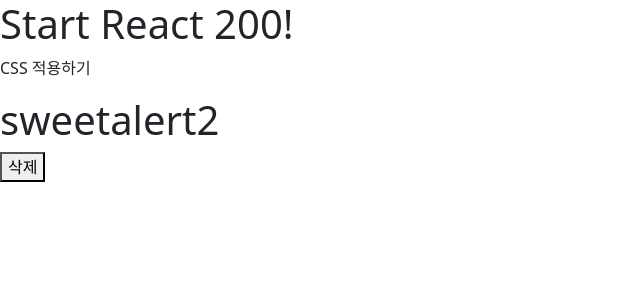
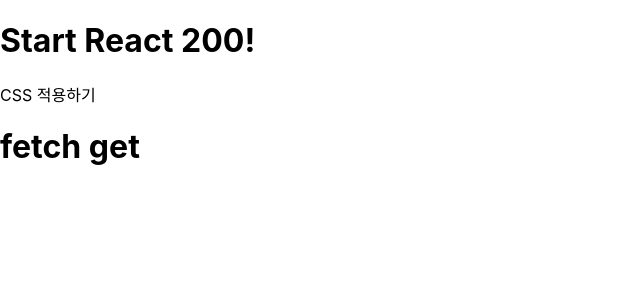
Before and after one commit to Yerim-Choi/React_Study, a React (Create React App) app in the folder client/: page / in a window 1280 px wide. Shown: the top 300 px of the page, without its empty margins (0-640 px from the left). Built offline with nearby package versions, Linux system fonts and the light colour scheme.

Commit message:
#R059_fetch get 호출

```diff
--- a/client/src/App.js
+++ b/client/src/App.js
@@ -1,14 +1,14 @@
 import React from "react";
 // import "./App.css";
-import Sweetalert2Confirm from "./R058_Sweetalert2Confirm.js";
-import "bootstrap/dist/css/bootstrap.css";
+import FetchGet from "./R059_FetchGet.js";
+// import "bootstrap/dist/css/bootstrap.css";
 
 function App() {
   return (
     <div>
       <h1>Start React 200!</h1>
       <p>CSS 적용하기</p>
-      <Sweetalert2Confirm />
+      <FetchGet />
     </div>
   );
 }
--- /dev/null
+++ b/client/src/R059_FetchGet.js
@@ -0,0 +1,15 @@
+import React, { Component } from "react";
+
+class R059_FetchGet extends Component {
+  ComponenetDidMount = async () => {
+    const response = await fetch("http://date.jsontest.com/");
+    const body = await response.json();
+    alert(body.date);
+  };
+
+  render() {
+    return <h1>fetch get</h1>;
+  }
+}
+
+export default R059_FetchGet;
```
